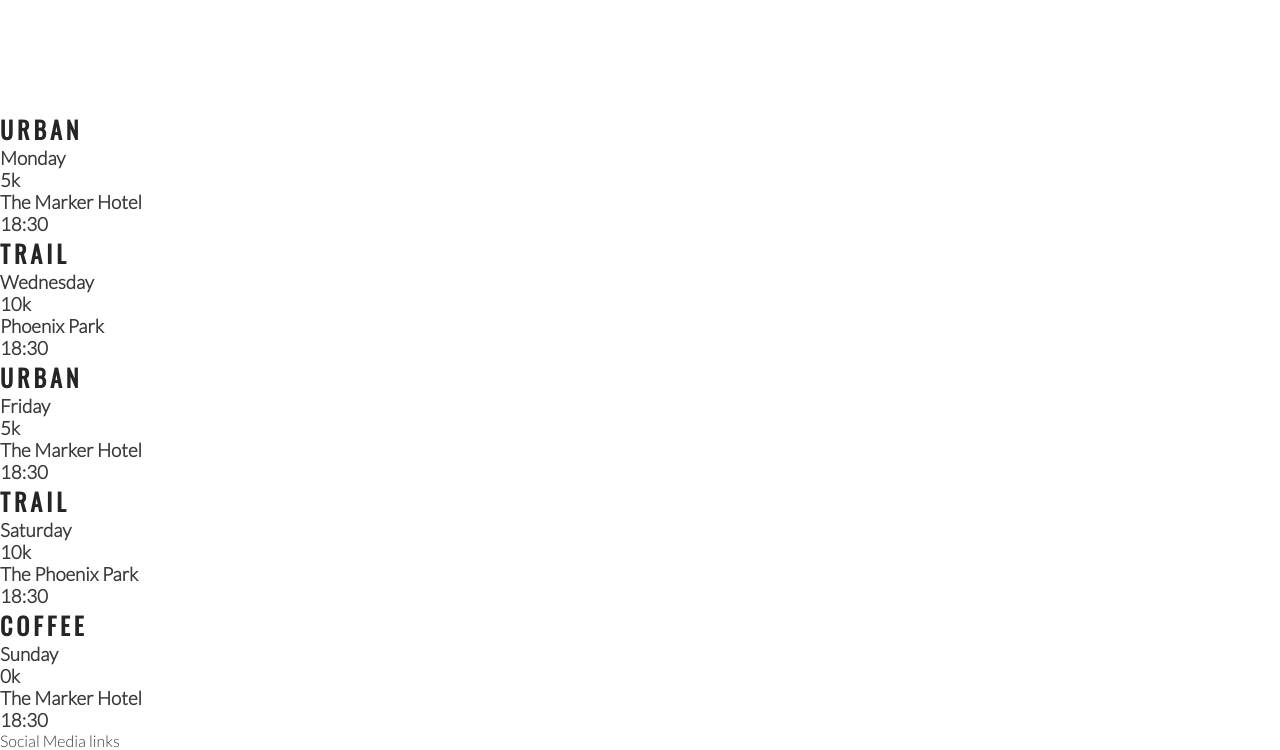
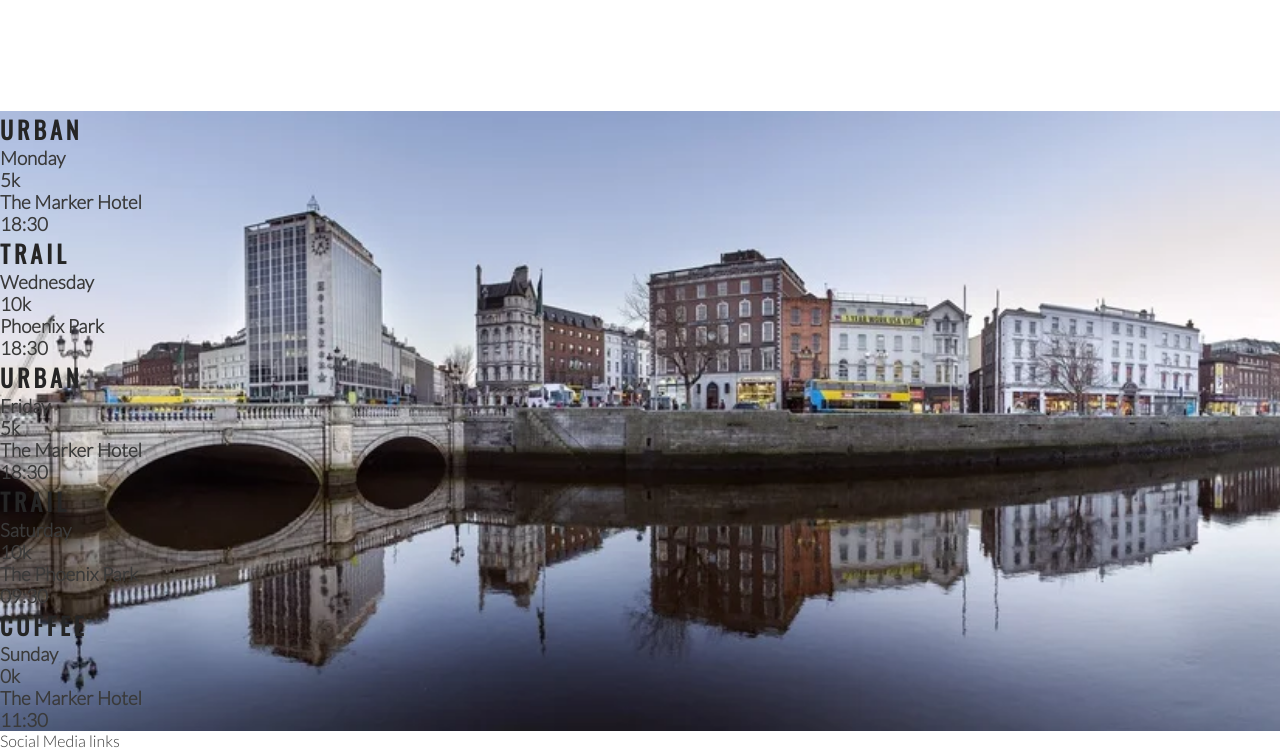
Before and after one commit to ZheikoN/love-running, a plain HTML site: page index.html in a window 1280 px wide. Shown: the part 1184-1934 px from the top of the page. Drawn offline with nearby package versions, Linux system fonts and the light colour scheme.

Commit message:
add background image to calendar

```diff
--- a/assets/css/style.css
+++ b/assets/css/style.css
@@ -192,3 +192,10 @@
     height: 100%;
 
 }
+
+#times {
+    background: url('../images/dublin-city.webp') no-repeat center center;
+    background-size: cover;
+    width: 100%;
+    overflow: hidden;
+}
--- a/index.html
+++ b/index.html
@@ -70,7 +70,7 @@
         </div>
     </section>
 
-    <section>
+    <section id="times">
         <div>
             <h2>Urban</h2>
             <h3>Monday</h3>
@@ -97,14 +97,14 @@
             <h3>Saturday</h3>
             <h3>10k</h3>
             <h3>The Phoenix Park</h3>
-            <h3>18:30</h3>
+            <h3>09:30</h3>
         </div>
         <div>
             <h2>Coffee</h2>
             <h3>Sunday</h3>
             <h3>0k</h3>
             <h3>The Marker Hotel</h3>
-            <h3>18:30</h3>
+            <h3>11:30</h3>
         </div>
     </section>
 
```
Also changed, not shown: assets/images/dublin-city.webp (added).
